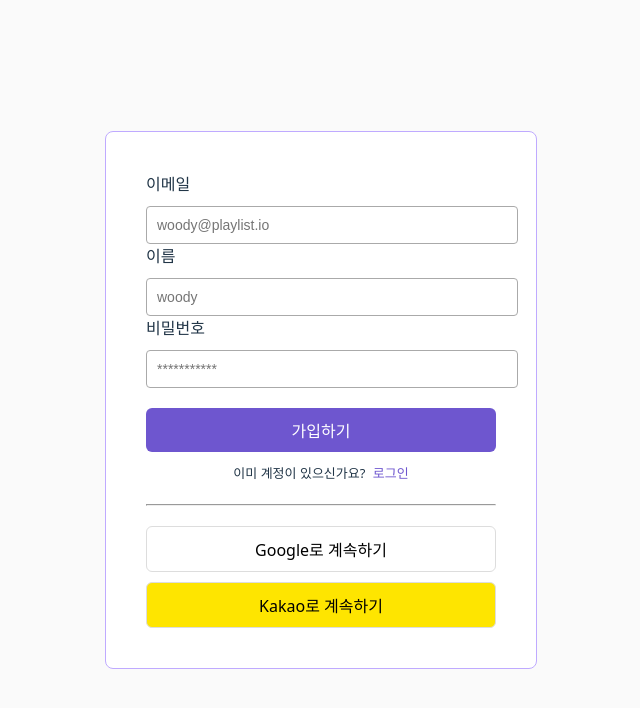
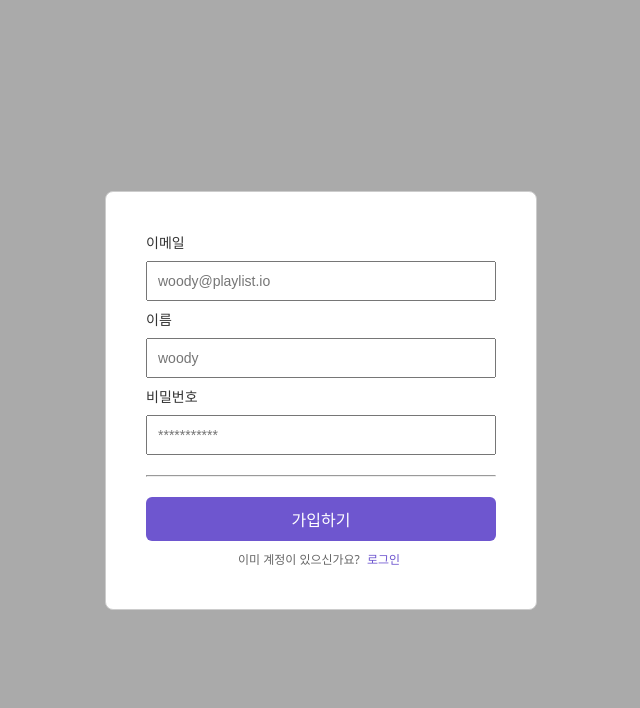
Before and after one commit to codeit-part4/moduPlayList-front, a React (Vite) app: page /register in a window 1280 px wide. Shown: the top 708 px of the page, without its empty margins (319-959 px from the left). Built offline with nearby package versions, Linux system fonts and the light colour scheme.

Commit message:
Feat: 공통요소 분리 및 RegisterForm 수정

```diff
--- /dev/null
+++ b/src/components/Input.tsx
@@ -0,0 +1,9 @@
+import styled from 'styled-components'
+
+export const Input = styled.input`
+    width: 100%;
+    padding: 10px;
+    font-size: 14px;
+    color: #333;
+    box-sizing: border-box;
+`
--- a/src/components/LoginForm.tsx
+++ b/src/components/LoginForm.tsx
@@ -1,7 +1,10 @@
-import React, { useState } from 'react';
-import styled from 'styled-components';
-import { Link, useNavigate } from 'react-router-dom';
-import { API_BASE_URL } from '../api';
+import React, { useState } from 'react'
+import styled from 'styled-components'
+import { Link, useNavigate } from 'react-router-dom'
+import { API_BASE_URL } from '../api'
+import { StyledLabel } from './StyledLabel.tsx'
+import { TextLink } from './TextLink.tsx'
+import { Input } from './Input.tsx'
 
 const LoginContainer = styled.div`
     display: flex;
@@ -21,27 +24,6 @@ const LoginBox = styled.div`
     background-color: white;
 `;
 
-const StyledLabel = styled.label`
-    display: block;
-    color: #333; /* 라벨 텍스트 색상 */
-    font-size: 14px;
-    font-weight: 600; /* 글자 두께 */
-    margin-bottom: 8px; /* 라벨과 입력창 사이의 간격 */
-
-    /* 첫 번째 라벨을 제외한 나머지 라벨에 위쪽 여백 추가 */
-    &:not(:first-child) {
-        margin-top: 8px;
-    }
-`;
-
-const Input = styled.input`
-    width: 100%;
-    padding: 10px;
-    font-size: 14px;
-    color: #333;
-    box-sizing: border-box;
-`;
-
 const LoginButton = styled.button`
     width: 100%;
     background-color: #6e56cf;
@@ -53,20 +35,7 @@ const LoginButton = styled.button`
     cursor: pointer;
 `;
 
-const TextLink = styled.div`
-    text-align: center;
-    margin-top: 10px;
-    font-size: 12px;
-    color: #666;
-
-    a {
-    margin: 0 4px;
-    color: #6e56cf;
-    text-decoration: none;
-    }
-`;
-
-const SocialButton = styled.button<{ bgColor?: string }>`
+const SocialButton = styled.button<{ $bgColor?: string }>`
     width: 100%;
     padding: 10px;
     margin-top: 10px;
@@ -75,7 +44,7 @@ const SocialButton = styled.button<{ bgColor?: string }>`
     display: flex;
     align-items: center;
     justify-content: center;
-    background-color: ${({ bgColor }) => bgColor || '#fff'};
+    background-color: ${({ $bgColor }) => $bgColor || '#fff'};
     cursor: pointer;
     color: #6e56cf;
 `;
@@ -110,9 +79,9 @@ const LoginForm: React.FC = () => {
         <LoginBox>
         <form onSubmit={handleLogin}>
             <StyledLabel>이메일</StyledLabel>
-            <Input type="email" placeholder="woody@playlist.io" value={email} onChange={e => setEmail(e.target.value)} required />
+            <Input type="email" placeholder="woody@playlist.io" value={email} onChange={e => setEmail(e.target.value)} required autoComplete="email"/>
             <StyledLabel>비밀번호</StyledLabel>
-            <Input type="password" placeholder="***********" value={password} onChange={e => setPassword(e.target.value)} required />
+            <Input type="password" placeholder="***********" value={password} onChange={e => setPassword(e.target.value)} required autoComplete="current-password" />
             <LoginButton type="submit">로그인</LoginButton>
         </form>
         <TextLink>
@@ -126,10 +95,10 @@ const LoginForm: React.FC = () => {
 
         <hr style={{ margin: '15px 0' }} />
 
-        <SocialButton bgColor="#E6E6E6">
+        <SocialButton $bgColor="#E6E6E6">
             Google로 계속하기
         </SocialButton>
-        <SocialButton bgColor="#fee500">
+        <SocialButton $bgColor="#fee500">
             Kakao로 계속하기
         </SocialButton>
         </LoginBox>
--- a/src/components/RegisterForm.tsx
+++ b/src/components/RegisterForm.tsx
@@ -3,6 +3,9 @@ import React, { useState } from 'react';
 import styled from 'styled-components';
 import { useNavigate } from 'react-router-dom';
 import { API_BASE_URL } from '../api';
+import { StyledLabel } from './StyledLabel.tsx'
+import { TextLink } from './TextLink.tsx'
+import { Input } from './Input.tsx'
 
 const RegisterContainer = styled.div`
     display: flex;
@@ -10,24 +13,15 @@ const RegisterContainer = styled.div`
     align-items: center;
     min-height: 100vh;
     width: 100vw;
-    background-color: #fafafa;
+    background-color: #AAAAAA;
     `;
 
 const RegisterBox = styled.div`
     width: 350px;
     padding: 40px;
     border-radius: 8px;
-    border: 1px solid #bfaaff;
+    border: 1px solid #ccc;
     background-color: #fff;
-`;
-
-const Input = styled.input`
-    width: 100%;
-    padding: 10px;
-    margin-top: 10px;
-    font-size: 14px;
-    border: 1px solid #aaa;
-    border-radius: 4px;
 `;
 
 const Button = styled.button`
@@ -36,37 +30,7 @@ const Button = styled.button`
     background-color: #6e56cf;
     color: white;
     border: none;
-    margin-top: 20px;
     border-radius: 6px;
-    cursor: pointer;
-`;
-
-const LinkText = styled.div`
-    text-align: center;
-    margin-top: 12px;
-    font-size: 13px;
-
-    a {
-    color: #6e56cf;
-    margin-left: 4px;
-    text-decoration: none;
-    }
-    `;
-
-    const Divider = styled.hr`
-    margin: 20px 0;
-`;
-
-const SocialButton = styled.button<{ bgColor?: string }>`
-    width: 100%;
-    padding: 10px;
-    margin-top: 10px;
-    border: 1px solid #ddd;
-    border-radius: 6px;
-    background-color: ${({ bgColor }) => bgColor || '#fff'};
-    display: flex;
-    align-items: center;
-    justify-content: center;
     cursor: pointer;
 `;
 
@@ -100,27 +64,18 @@ const RegisterForm: React.FC = () => {
     <RegisterContainer>
         <RegisterBox>
         <form onSubmit={handleRegister}>
-            <label>이메일</label>
+            <StyledLabel>이메일</StyledLabel>
             <Input type="email" placeholder="woody@playlist.io" value={email} onChange={e => setEmail(e.target.value)} required />
-            <label>이름</label>
+            <StyledLabel>이름</StyledLabel>
             <Input type="text" placeholder="woody" value={name} onChange={e => setName(e.target.value)} required />
-            <label>비밀번호</label>
+            <StyledLabel>비밀번호</StyledLabel>
             <Input type="password" placeholder="***********" value={password} onChange={e => setPassword(e.target.value)} required />
-
+            <hr style={{ margin: '20px 0' }} />
             <Button type="submit">가입하기</Button>
         </form>
-        <LinkText>
+        <TextLink>
             이미 계정이 있으신가요? <a href="/">로그인</a>
-        </LinkText>
-
-        <Divider />
-
-        <SocialButton>
-            Google로 계속하기
-        </SocialButton>
-        <SocialButton bgColor="#fee500">
-            Kakao로 계속하기
-        </SocialButton>
+        </TextLink>
         </RegisterBox>
     </RegisterContainer>
     );
--- /dev/null
+++ b/src/components/StyledLabel.tsx
@@ -0,0 +1,14 @@
+import styled from 'styled-components'
+
+export const StyledLabel = styled.label`
+    display: block;
+    color: #333; /* 라벨 텍스트 색상 */
+    font-size: 14px;
+    font-weight: 600; /* 글자 두께 */
+    margin-bottom: 8px; /* 라벨과 입력창 사이의 간격 */
+
+    /* 첫 번째 라벨을 제외한 나머지 라벨에 위쪽 여백 추가 */
+    &:not(:first-child) {
+        margin-top: 8px;
+    }
+`
--- /dev/null
+++ b/src/components/TextLink.tsx
@@ -0,0 +1,14 @@
+import styled from 'styled-components'
+
+export const TextLink = styled.div`
+    text-align: center;
+    margin-top: 10px;
+    font-size: 12px;
+    color: #666;
+
+    a {
+    margin: 0 4px;
+    color: #6e56cf;
+    text-decoration: none;
+    }
+`
```
